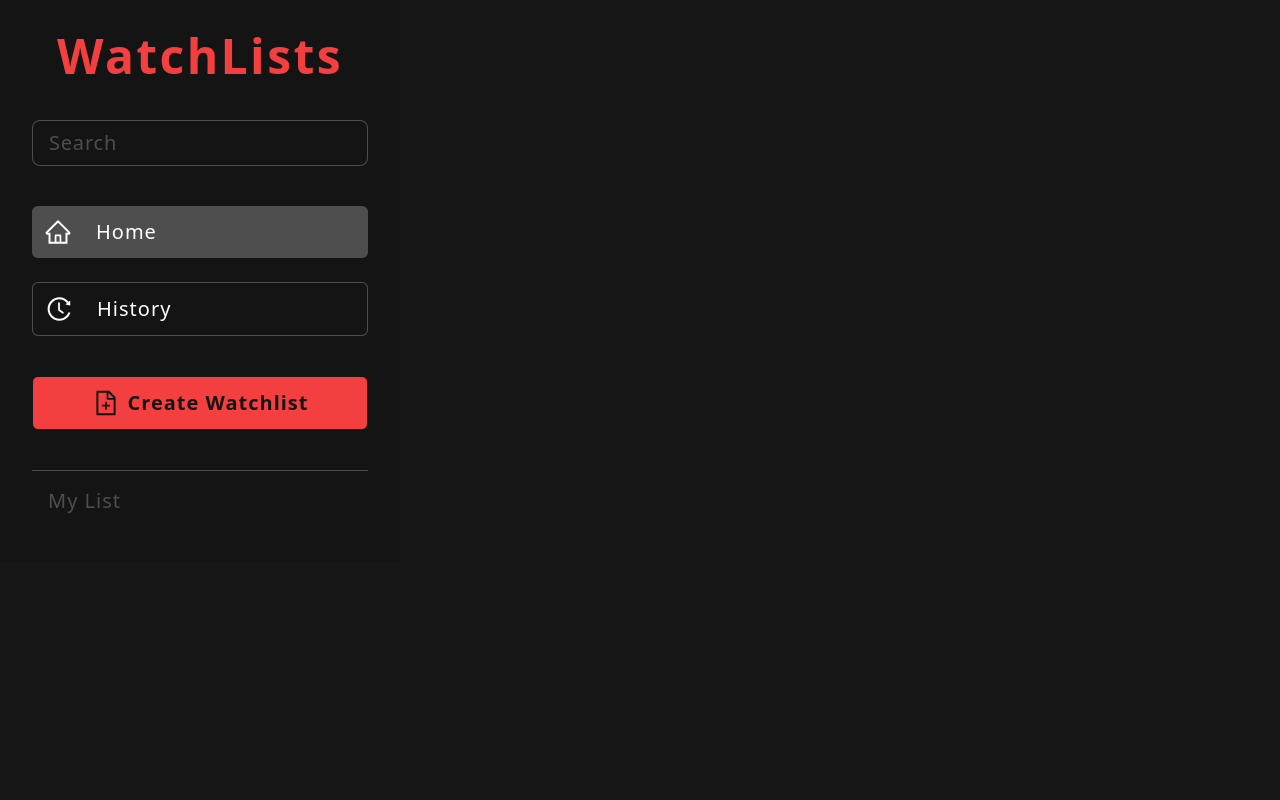
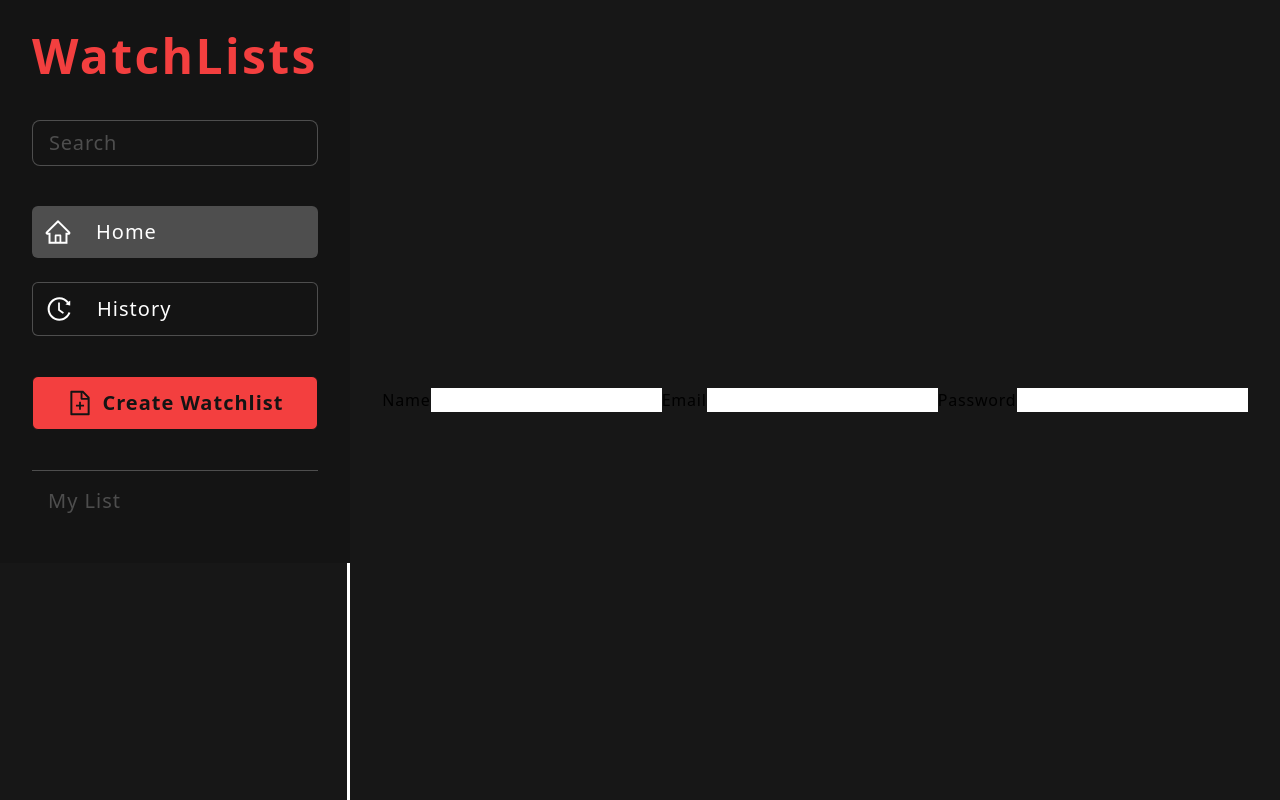
Before and after one commit to ashmeetsmonga/watchlist-react, a React (Vite) app in the folder client/: page /register in a window 1280 px wide. Built offline with nearby package versions, Linux system fonts and the light colour scheme; no server answers.

Commit message:
register component created

```diff
--- a/client/src/App.jsx
+++ b/client/src/App.jsx
@@ -3,6 +3,7 @@ import Home from "./pages/Home";
 import { Routes, Route } from "react-router-dom";
 import CreateNewList from "./components/CreateNewList";
 import MovieDetails from "./components/MovieDetails";
+import Register from "./components/Register";
 
 function App() {
 	return (
@@ -12,6 +13,7 @@ function App() {
 				<Route path='/' exact element={<Home />} />
 				<Route path='/create-new-list' element={<CreateNewList />} />
 				<Route path='/movie-details/:movieId' element={<MovieDetails />} />
+				<Route path='/register' element={<Register />} />
 			</Routes>
 		</div>
 	);
--- /dev/null
+++ b/client/src/components/Register.jsx
@@ -0,0 +1,18 @@
+import React from "react";
+
+const Register = () => {
+	return (
+		<div className='w-full flex justify-center items-center outline outline-white'>
+			<form action=''>
+				<label>Name</label>
+				<input type='text' />
+				<label>Email</label>
+				<input type='text' />
+				<label>Password</label>
+				<input type='text' />
+			</form>
+		</div>
+	);
+};
+
+export default Register;
```
